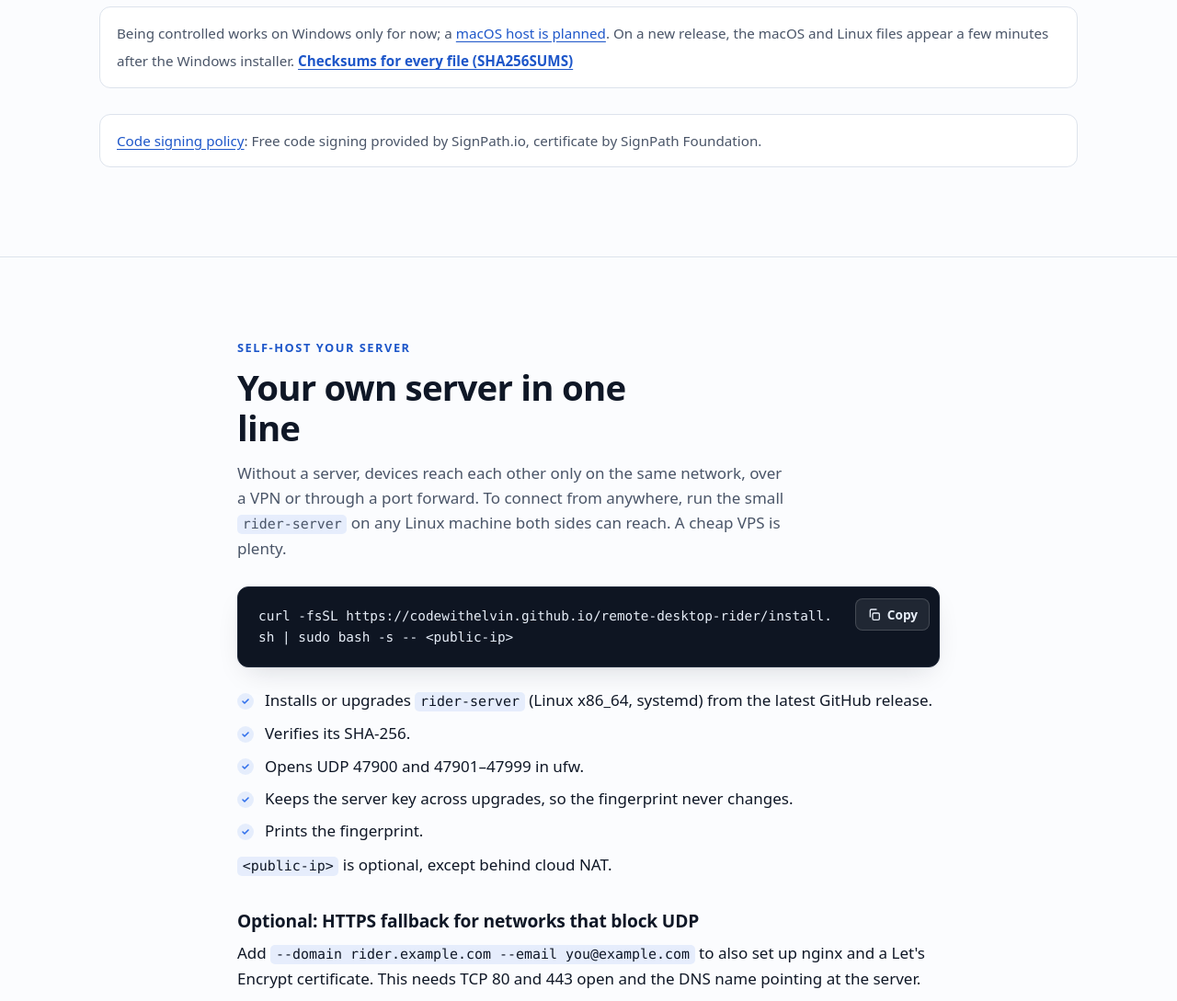
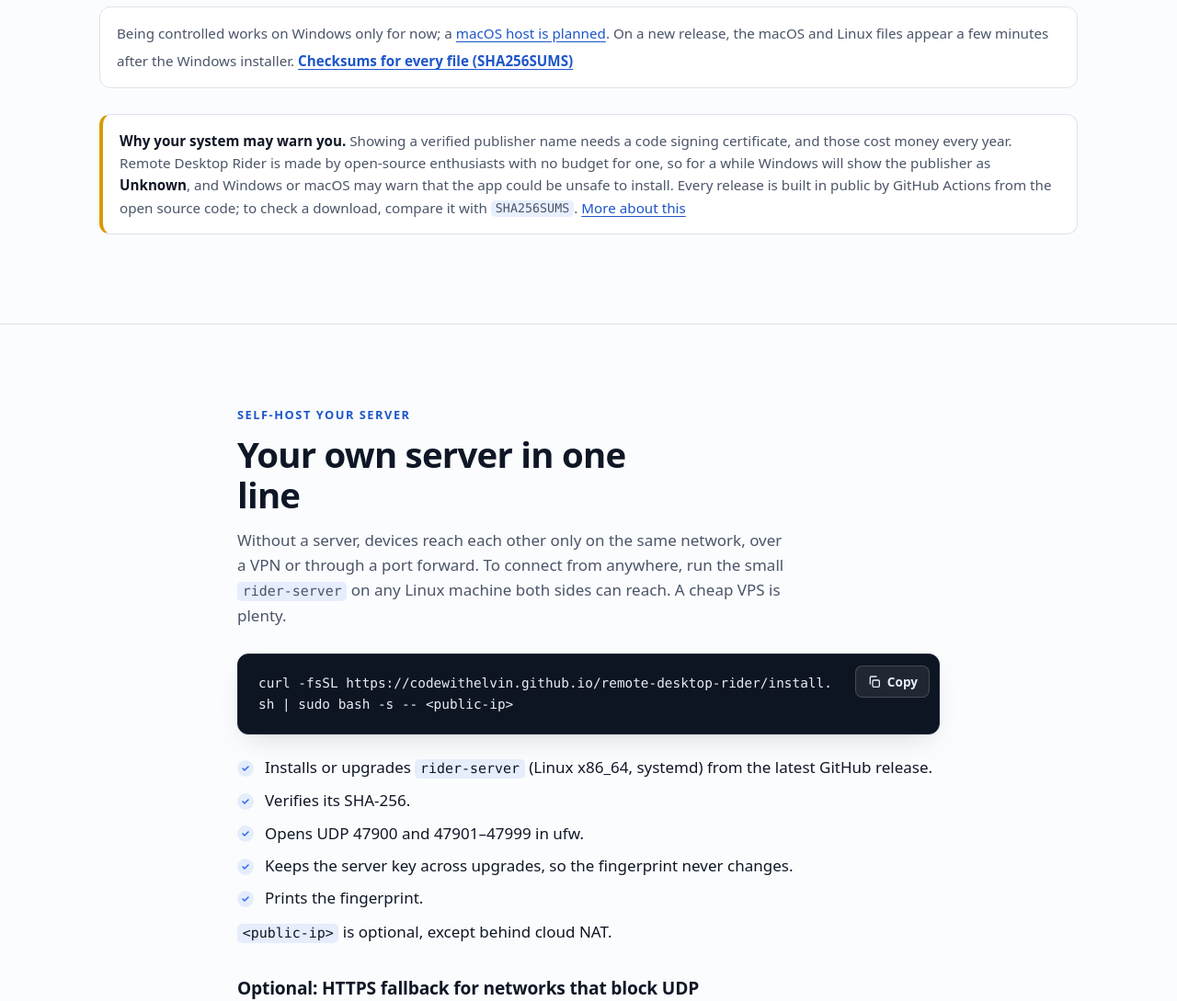
Before and after one commit to codewithelvin/remote-desktop-rider, a plain HTML site: page site/index.html in a window 1280 px wide. Shown: the part 7340-8429 px from the top of the page at 92% size. Drawn offline with Linux system fonts and the light colour scheme; no server answers; files whose address does not match are found by name.

Commit message:
Docs and site: explain unsigned builds instead of SignPath
The SignPath Foundation application was declined, so drop the SignPath
code signing policy. In its place, README and the website explain why
the publisher shows as Unknown: a signing certificate costs money every
year and this open-source project has no budget for one, so Windows or
macOS may warn that the app is unsafe to install. Lists what users can
rely on instead (public CI builds, SHA256SUMS) and how to get past the
warning. Azerbaijani translation included.

Co-Authored-By: Claude Opus 5.5 <noreply@anthropic.com>

```diff
--- a/site/index.html
+++ b/site/index.html
@@ -372,7 +372,8 @@
 
         <p class="note"><span data-i18n="dl.note">Being controlled works on Windows only for now; a <a href="https://github.com/codewithelvin/remote-desktop-rider/blob/main/docs/MACOS.md">macOS host is planned</a>. On a new release, the macOS and Linux files appear a few minutes after the Windows installer.</span>
           <a class="sums-link" data-asset="sums" href="https://github.com/codewithelvin/remote-desktop-rider/releases/latest" data-i18n="dl.sums">Checksums for every file (SHA256SUMS)</a></p>
-        <p class="note"><a href="https://github.com/codewithelvin/remote-desktop-rider#code-signing-policy" data-i18n="sign.link">Code signing policy</a>: <span data-i18n="sign.text">Free code signing provided by SignPath.io, certificate by SignPath Foundation.</span></p>
+        <p class="note note-warn" role="note"><span data-i18n="sign.text"><b>Why your system may warn you.</b> Showing a verified publisher name needs a code signing certificate, and those cost money every year. Remote Desktop Rider is made by open-source enthusiasts with no budget for one, so for a while Windows will show the publisher as <b>Unknown</b>, and Windows or macOS may warn that the app could be unsafe to install. Every release is built in public by GitHub Actions from the open source code; to check a download, compare it with <code>SHA256SUMS</code>.</span>
+          <a href="https://github.com/codewithelvin/remote-desktop-rider#code-signing" data-i18n="sign.more">More about this</a></p>
       </div>
     </section>
 
@@ -476,7 +477,7 @@
         <li><a href="https://github.com/codewithelvin/remote-desktop-rider/releases" data-i18n="ft.releases">Releases</a></li>
         <li><a href="https://github.com/codewithelvin/remote-desktop-rider#readme">README</a></li>
         <li><a href="https://github.com/codewithelvin/remote-desktop-rider/blob/main/docs/ROADMAP.md" data-i18n="ft.roadmap">Roadmap</a></li>
-        <li><a href="https://github.com/codewithelvin/remote-desktop-rider#code-signing-policy" data-i18n="sign.link">Code signing policy</a></li>
+        <li><a href="https://github.com/codewithelvin/remote-desktop-rider#code-signing" data-i18n="sign.link">Code signing</a></li>
         <li><a href="https://github.com/codewithelvin/remote-desktop-rider#privacy" data-i18n="ft.privacy">Privacy</a></li>
         <li><a href="https://github.com/codewithelvin/remote-desktop-rider/blob/main/LICENSE" data-i18n="ft.license">MIT license</a></li>
         <li><a href="https://github.com/codewithelvin/remote-desktop-rider">GitHub</a></li>
--- a/site/main.js
+++ b/site/main.js
@@ -175,8 +175,9 @@
     "final.title": "Başlamağa hazırsınız?",
     "final.p": "Proqramı hər iki kompüterə quraşdırın və bir dəqiqədən az müddətdə cütləşdirin.",
     "ft.releases": "Buraxılışlar",
-    "sign.link": "Kod imzalama siyasəti",
-    "sign.text": "Pulsuz kod imzalama SignPath.io tərəfindən təmin edilir, sertifikat SignPath Foundation tərəfindən verilir.",
+    "sign.link": "Kod imzalama",
+    "sign.text": "<b>Sisteminiz niyə xəbərdarlıq edə bilər.</b> Təsdiqlənmiş naşir adının göstərilməsi üçün kod imzalama sertifikatı lazımdır və onun haqqı hər il ödənilir. Remote Desktop Rider açıq mənbə həvəskarları tərəfindən hazırlanır və belə sertifikat almaq üçün büdcəmiz yoxdur. Buna görə hələlik Windows naşiri <b>Unknown</b> (naməlum) kimi göstərəcək, Windows və ya macOS isə tətbiqin quraşdırılmasının təhlükəli ola biləcəyi barədə xəbərdarlıq edə bilər. Hər buraxılış açıq mənbə koddan GitHub Actions vasitəsilə hamının gözü qarşısında yığılır; yüklənmiş faylı yoxlamaq üçün onu <code>SHA256SUMS</code> ilə müqayisə edin.",
+    "sign.more": "Ətraflı",
     "ft.privacy": "Məxfilik",
     "ft.license": "MIT lisenziyası",
     "ft.roadmap": "Yol xəritəsi"
--- a/site/style.css
+++ b/site/style.css
@@ -217,6 +217,7 @@ p { margin: 0.6em 0; }
   background: var(--surface); border: 1px solid var(--border); font-size: 0.95rem;
 }
 .note b { color: var(--text); }
+.note-warn { border-left: 4px solid #d99a00; }
 .h-sub { margin-top: 36px; font-size: 1.2rem; }
 
 .grid { list-style: none; padding: 0; margin: 40px 0 0; display: grid; gap: 16px; }
```
Also changed, not shown: 1 other file.
